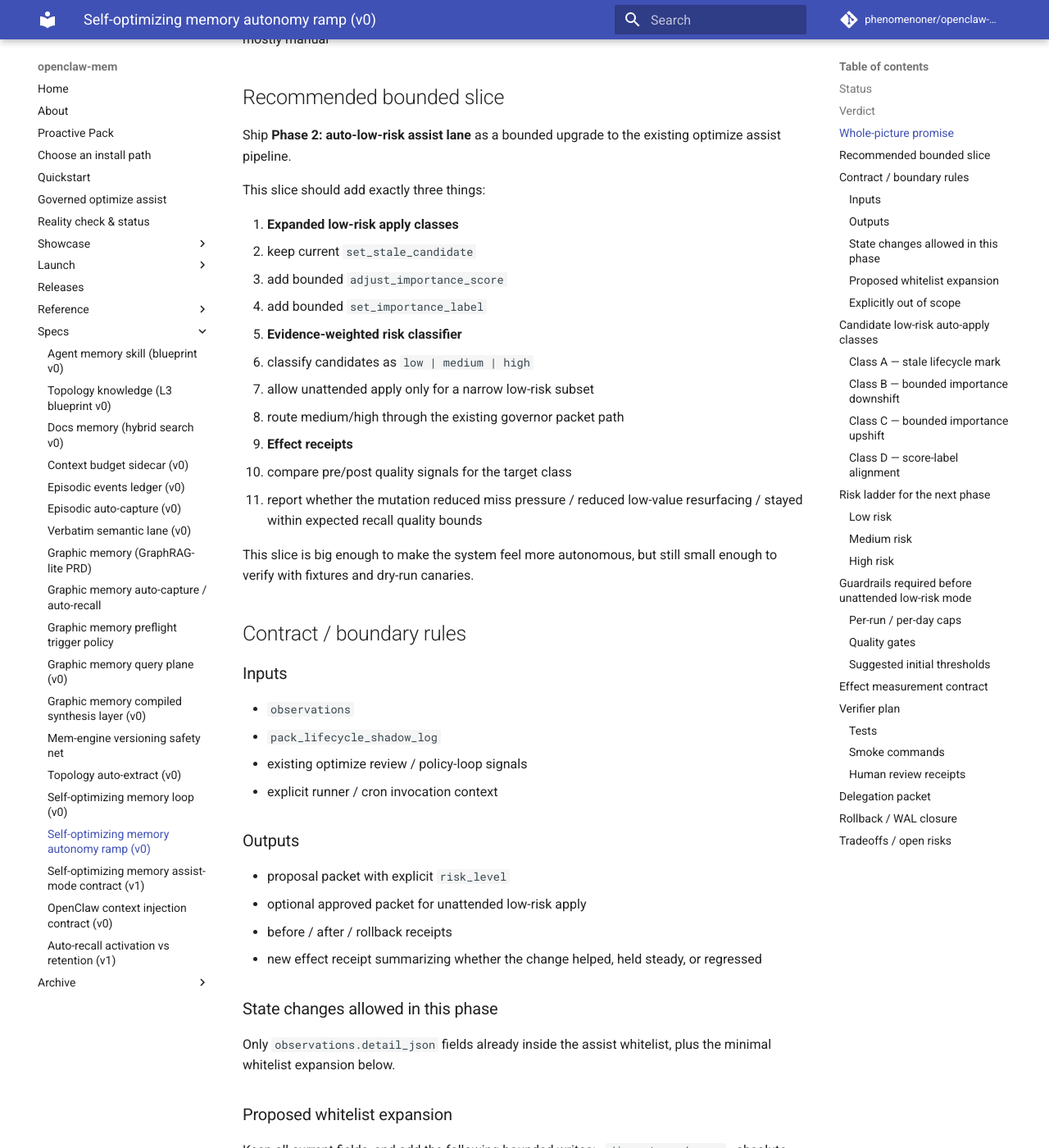
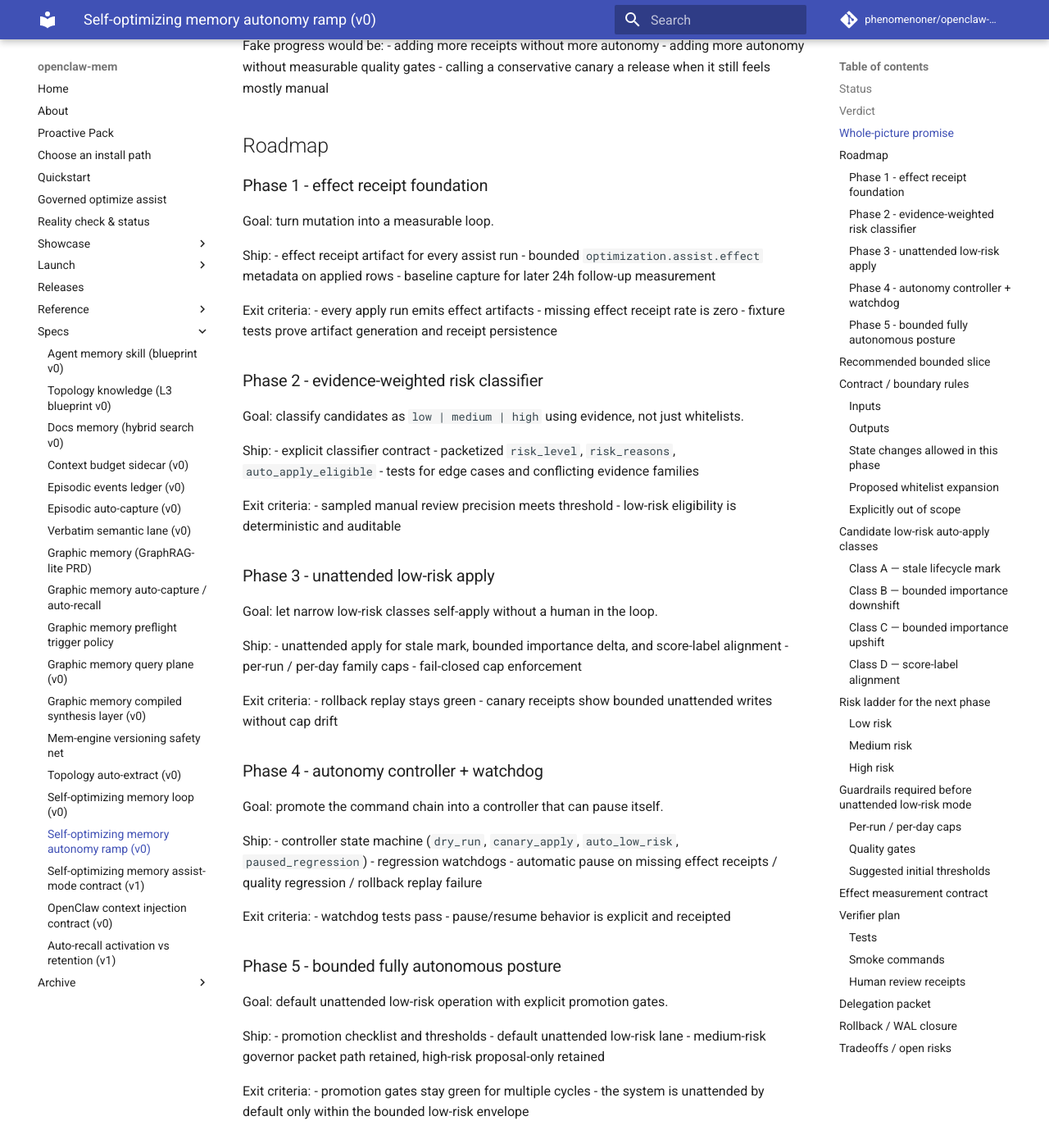
Before and after one commit to phenomenoner/openclaw-mem, an MkDocs documentation site: the page built from docs/specs/self-optimizing-memory-autonomy-ramp-v0.md, in a window 1280 px wide and 1400 px high, scrolled down 758 px. Shown: the whole window at 82% size. Built offline with MkDocs 1.6.1 and Material for MkDocs 9.7.7, drawn with Linux system fonts in a browser that asks for light colours; comment, search, counter and statistics services are not loaded; some of the changed text lies outside the part shown.

Commit message:
Add effect receipt foundation for optimize assist

```diff
--- a/docs/specs/self-optimizing-memory-autonomy-ramp-v0.md
+++ b/docs/specs/self-optimizing-memory-autonomy-ramp-v0.md
@@ -4,6 +4,7 @@
 - Stage: planning only
 - Scope: next bounded step after the governed assist-apply canary
 - Goal: move from "safe canary" toward "usefully autonomous" without collapsing the scout / governor / writer split
+- Execution mode: roadmap reference for `櫻花刀舞` non-stop push toward bounded full autonomy
 
 ## Verdict
 The next milestone is **not** a broad release.
@@ -22,26 +23,87 @@
 - adding more autonomy without measurable quality gates
 - calling a conservative canary a release when it still feels mostly manual
 
+## Roadmap
+
+### Phase 1 - effect receipt foundation
+Goal: turn mutation into a measurable loop.
+
+Ship:
+- effect receipt artifact for every assist run
+- bounded `optimization.assist.effect` metadata on applied rows
+- baseline capture for later 24h follow-up measurement
+
+Exit criteria:
+- every apply run emits effect artifacts
+- missing effect receipt rate is zero
+- fixture tests prove artifact generation and receipt persistence
+
+### Phase 2 - evidence-weighted risk classifier
+Goal: classify candidates as `low | medium | high` using evidence, not just whitelists.
+
+Ship:
+- explicit classifier contract
+- packetized `risk_level`, `risk_reasons`, `auto_apply_eligible`
+- tests for edge cases and conflicting evidence families
+
+Exit criteria:
+- sampled manual review precision meets threshold
+- low-risk eligibility is deterministic and auditable
+
+### Phase 3 - unattended low-risk apply
+Goal: let narrow low-risk classes self-apply without a human in the loop.
+
+Ship:
+- unattended apply for stale mark, bounded importance delta, and score-label alignment
+- per-run / per-day family caps
+- fail-closed cap enforcement
+
+Exit criteria:
+- rollback replay stays green
+- canary receipts show bounded unattended writes without cap drift
+
+### Phase 4 - autonomy controller + watchdog
+Goal: promote the command chain into a controller that can pause itself.
+
+Ship:
+- controller state machine (`dry_run`, `canary_apply`, `auto_low_risk`, `paused_regression`)
+- regression watchdogs
+- automatic pause on missing effect receipts / quality regression / rollback replay failure
+
+Exit criteria:
+- watchdog tests pass
+- pause/resume behavior is explicit and receipted
+
+### Phase 5 - bounded fully autonomous posture
+Goal: default unattended low-risk operation with explicit promotion gates.
+
+Ship:
+- promotion checklist and thresholds
+- default unattended low-risk lane
+- medium-risk governor packet path retained, high-risk proposal-only retained
+
+Exit criteria:
+- promotion gates stay green for multiple cycles
+- the system is unattended by default only within the bounded low-risk envelope
+
 ## Recommended bounded slice
-Ship **Phase 2: auto-low-risk assist lane** as a bounded upgrade to the existing optimize assist pipeline.
+Ship **Phase 1: effect receipt foundation** first, then continue serially toward Phase 5.
 
 This slice should add exactly three things:
 
-1. **Expanded low-risk apply classes**
-   - keep current `set_stale_candidate`
-   - add bounded `adjust_importance_score`
-   - add bounded `set_importance_label`
+1. **Effect receipt artifact**
+   - emit a compact effect artifact on every assist run
+   - capture baseline signals needed for later follow-up measurement
 
-2. **Evidence-weighted risk classifier**
-   - classify candidates as `low | medium | high`
-   - allow unattended apply only for a narrow low-risk subset
-   - route medium/high through the existing governor packet path
+2. **Row-level effect metadata**
+   - write bounded `optimization.assist.effect` metadata on applied rows
+   - keep the metadata minimal and rollbackable
 
-3. **Effect receipts**
-   - compare pre/post quality signals for the target class
-   - report whether the mutation reduced miss pressure / reduced low-value resurfacing / stayed within expected recall quality bounds
+3. **Follow-up measurement hook**
+   - define the contract for later 24h quality comparison
+   - do not broaden mutation authority in this phase
 
-This slice is big enough to make the system feel more autonomous, but still small enough to verify with fixtures and dry-run canaries.
+This slice is small enough to land quickly, but real enough to prevent later unattended apply from becoming blind mutation.
 
 ## Contract / boundary rules
 
```
Also changed, not shown: CHANGELOG.md (+2 -0 lines), README.md (+2 -0 lines), docs/optimize-assist.md (+2 -0 lines), 2 other files.
